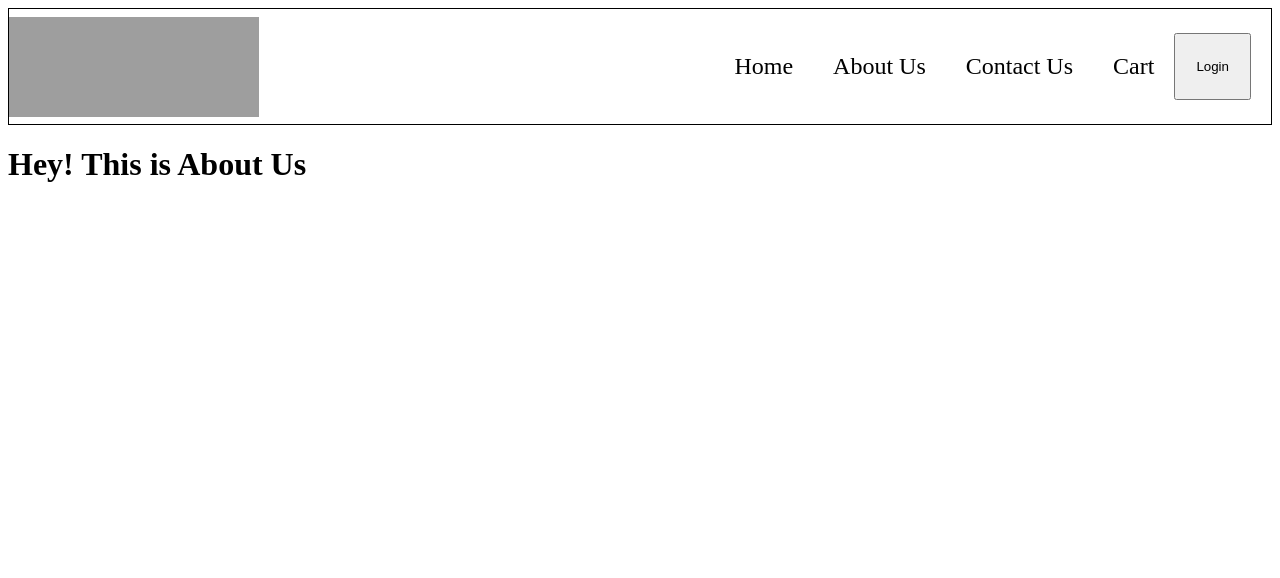
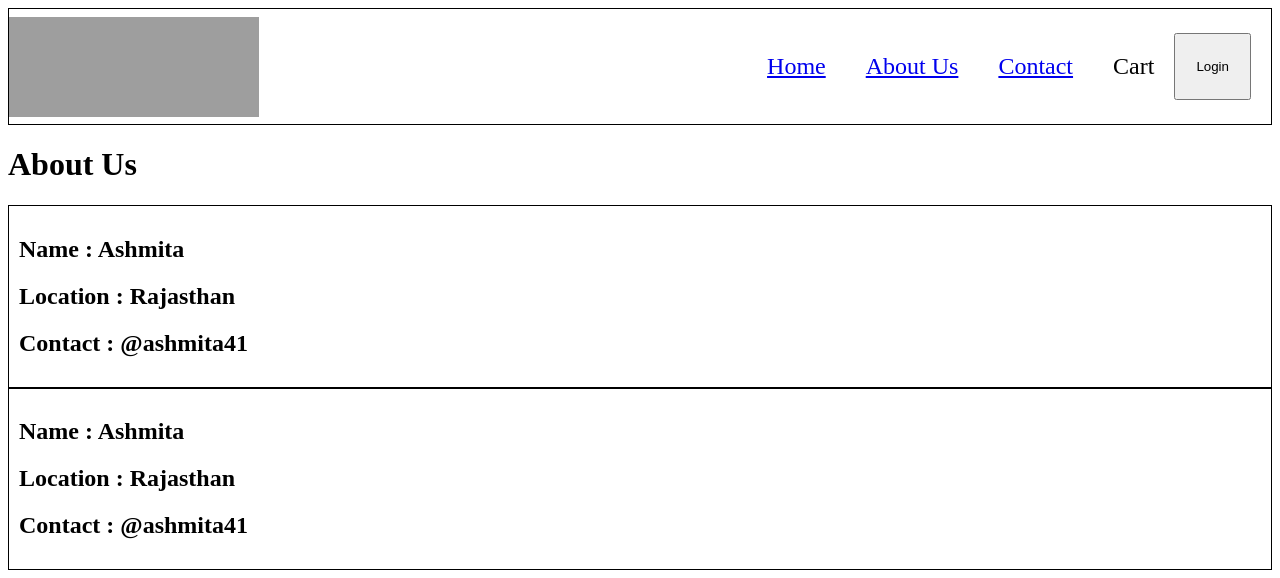
Before and after one commit to ashmita41/Eatzy, a React (Vite) app: page /about in a window 1280 px wide. Shown: the top 578 px of the page. Built offline with nearby package versions, Linux system fonts and the light colour scheme; grey boxes are pictures that could not be loaded.

Commit message:
Added New Features

```diff
--- a/index.css
+++ b/index.css
@@ -76,3 +76,8 @@
 .filter {
     display: flex;
 }
+
+.user-card {
+    padding: 10px;
+    border: 1px solid black;
+}
--- a/src/App.js
+++ b/src/App.js
@@ -6,6 +6,7 @@ import Body from "./components/Body";
 import About from "./components/About";
 import Contact from "./components/Contact";
 import Error from "./components/Error";
+import RestaurantMenu from "./components/RestaurantMenu";
 
 // Define the AppLayout component
 const AppLayout = () => {
@@ -36,6 +37,10 @@ const appRouter = createBrowserRouter([
                 path: "/contact",
                 element: <Contact />,
             },
+            {
+                path: "/restaurants/:resId",
+                element: <RestaurantMenu />,
+            },
 
         ],
         errorElement: <Error />,
--- a/src/components/About.js
+++ b/src/components/About.js
@@ -1,6 +1,14 @@
+import User from "./User";
+import UserClass from "./UserClass";
+
 const About = () => {
     return (
-        <h1>Hey! This is About Us</h1>
+        <div>
+            <h1>About Us</h1>
+            <User />
+            <UserClass />
+        </div>
+
     );
 }
 
--- a/src/components/Body.js
+++ b/src/components/Body.js
@@ -1,6 +1,7 @@
 import ResCard from "./ResCard";
 import { useEffect, useState } from "react";
 import Shimmer from "./Shimmer";
+import { Link } from "react-router";
 
 
 const Body = () => {
@@ -17,15 +18,15 @@ useEffect(() => {
 
 const fetchData = async () => {
     const data = await fetch
-    ("https://www.swiggy.com/mapi/restaurants/list/v5?offset=0&is-seo-homepage-enabled=true&lat=12.9715987&lng=77.5945627&carousel=true&third_party_vendor=1"
+    ("https://www.swiggy.com/dapi/restaurants/list/v5?lat=12.9715987&lng=77.5945627&is-seo-homepage-enabled=true&page_type=DESKTOP_WEB_LISTING"
     );
 
     const json = await data.json();
 
     // console.log(json);
     // console.log(json.data.cards[1].card.card.gridElements.infoWithStyle.restaurants);
-    setListofRestaurent(json.data.cards[4].card.card.gridElements.infoWithStyle.restaurants);
-    setfilteredRestaurent(json.data.cards[4].card.card.gridElements.infoWithStyle.restaurants);
+    setListofRestaurent(json?.data?.cards[4]?.card?.card?.gridElements?.infoWithStyle?.restaurants);
+    setfilteredRestaurent(json?.data?.cards[4]?.card?.card?.gridElements?.infoWithStyle?.restaurants);
 };
 
 // ***Conditional Rendering***
@@ -67,7 +68,7 @@ const fetchData = async () => {
             </div>
             <div className="restro-container">
                 {filteredRestaurent.map((restaurent) => (
-                    <ResCard key={restaurent.info.id} resData={restaurent} />
+                  <Link to={"/restaurants/"+ restaurent.info.id}><ResCard resData={restaurent} /></Link>
                    ))}
 
 
--- a/src/components/Contact.js
+++ b/src/components/Contact.js
@@ -6,4 +6,4 @@ const Contact = () => {
   )
 }
 
-export default Contact
+export default Contact;
--- a/src/components/Error.js
+++ b/src/components/Error.js
@@ -7,7 +7,7 @@ const Error = () => {
     return (
         <div>
             <h1>Oops!!!</h1>
-            <h2>SOmething went wrong!!</h2>
+            <h2>Something went wrong!!</h2>
             <h3>{err.status}: {err.statusText}</h3>
         </div>
     );
--- a/src/components/Header.js
+++ b/src/components/Header.js
@@ -1,9 +1,10 @@
 import { LOGO_URL } from "../utils/constants";
-import {useState, useEffect} from "react";
+import {useState} from "react";
+import { Link } from "react-router";
 
 const Header = () => {
     const [btnNameReact, setbtnNameReact] = useState("Login");
-    console.log("Header Rendered!");
+    // console.log("Header Rendered!");
 
 //     useEffect( () => {
 //         console.log("useEffect Called!")
@@ -16,9 +17,9 @@ const Header = () => {
             <img className="logo" src={LOGO_URL} />
             <div className="nav-items">
             <ul>
-                <li>Home</li>
-                <li>About Us</li>
-                <li>Contact Us</li>
+                <li> <Link to={"/"}>Home</Link></li>
+                <li> <Link to={"/about"}>About Us</Link></li>
+                <li> <Link to={"contact"}>Contact</Link></li>
                 <li>Cart</li>
                 <button className="login"
                 onClick={() => {
--- a/src/components/ResCard.js
+++ b/src/components/ResCard.js
@@ -8,7 +8,7 @@ const ResCard = (props) => {
         cuisines,
         avgRating,
         costForTwo,
-        deliveryTime
+        sla
     } = resData?.info;
 
 
@@ -16,13 +16,16 @@ const ResCard = (props) => {
     return (
         <div className="res-card" style={{ backgroundColor: "#f0f0f0" }}>
             <img
-            className="res-logo" alt="res-logo" src= {CDN_URL+ cloudinaryImageId} />
+              className="res-logo"
+              alt="res-logo"
+              src={CDN_URL + cloudinaryImageId}
+            />
             <h3>{name}</h3>
             <h4>{cuisines.join(", ")}</h4>
             <h4>{avgRating}</h4>
             <h4>{costForTwo}</h4>
-            <h4>{deliveryTime} minutes</h4>
-
+            {/* Use sla.deliveryTime here */}
+            <h4>{sla?.deliveryTime} minutes</h4>
         </div>
     );
 };
--- /dev/null
+++ b/src/components/RestaurantMenu.js
@@ -0,0 +1,48 @@
+import { useEffect, useState } from "react";
+import Shimmer from "./Shimmer";
+import { useParams } from "react-router";
+import { MENU_API } from "../utils/constants";
+
+const RestaurantMenu = () => {
+    const [resInfo, setResInfo] = useState(null);
+
+    const {resId} = useParams();
+
+    const fetchMenu = async () => {
+        const data = await fetch(MENU_API  +resId);
+        const json = await data.json();
+        // console.log(json);
+
+        setResInfo(json.data);
+    };
+
+    useEffect(() => {
+        fetchMenu();
+    }, []);
+
+    if (resInfo === null) return <Shimmer />;
+
+    const { name, cuisines, costForTwoMessage } = resInfo?.cards?.[2]?.card?.card?.info || {};
+
+    const { itemCards } = resInfo?.cards?.[4]?.groupedCard?.cardGroupMap?.REGULAR?.cards?.[1]?.card?.card;
+
+    // console.log(itemCards);
+
+    return (
+        <div className="menu">
+            <h1>{name}</h1>
+            <p>
+                {cuisines?.join(", ")} - {costForTwoMessage}
+            </p>
+            <h2>Menu</h2>
+            <ul>
+                {itemCards.map((item) => (
+                    <li key={item.card.info.id}>{item.card.info.name} - {" Rs."} {item.card.info.price/100 || item.card.info.defaultPrice/100}  </li>
+                ))}
+
+            </ul>
+        </div>
+    );
+};
+
+export default RestaurantMenu;
--- /dev/null
+++ b/src/components/User.js
@@ -0,0 +1,13 @@
+const User = () => {
+    return (
+        <div className="user-card">
+            <h2>Name : Ashmita</h2>
+            <h2>Location : Rajasthan</h2>
+            <h2>Contact : @ashmita41</h2>
+
+        </div>
+
+    );
+};
+
+export default User;
--- /dev/null
+++ b/src/components/UserClass.js
@@ -0,0 +1,19 @@
+import React from "react";
+
+
+class UserClass extends React.Component {
+    render() {
+        return (
+            <div className="user-card">
+                <h2>Name : Ashmita</h2>
+                <h2>Location : Rajasthan</h2>
+                <h2>Contact : @ashmita41</h2>
+
+            </div>
+
+        );
+
+    }
+}
+
+export default UserClass;
--- a/src/utils/constants.js
+++ b/src/utils/constants.js
@@ -3,3 +3,5 @@ export const CDN_URL =
 
 export const LOGO_URL =
 "https://png.pngtree.com/png-clipart/20220823/original/pngtree-food-logo-png-image_8466881.png";
+
+export const MENU_API = "https://www.swiggy.com/dapi/menu/pl?page-type=REGULAR_MENU&complete-menu=true&lat=12.9715987&lng=77.5945627&restaurantId=";
```
